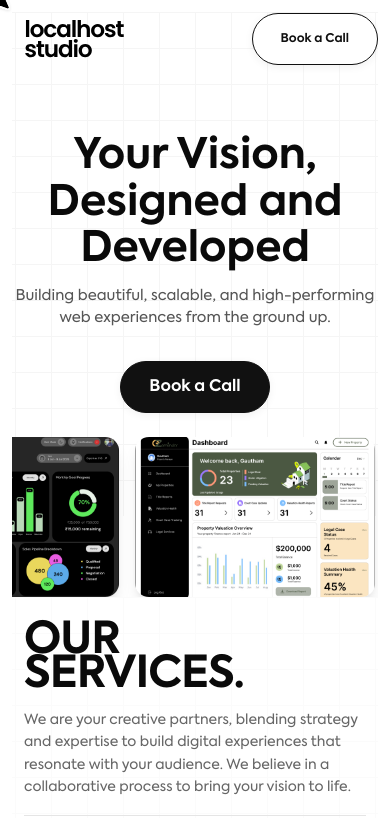
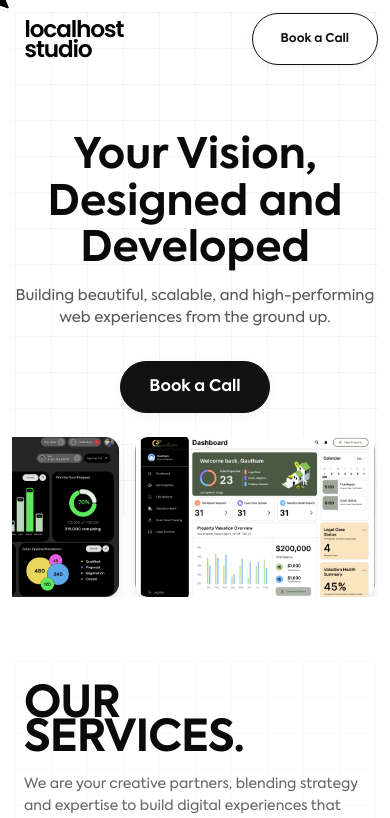
Before and after one commit to Gautham28/localhoststudio, a Next.js app: page / in a window 390 px wide. Shown: the top 818 px of the page. Built offline with nearby package versions, Linux system fonts and the light colour scheme; grey boxes are pictures that could not be loaded.

Commit message:
final v-3

```diff
--- a/src/app/globals.css
+++ b/src/app/globals.css
@@ -146,6 +146,9 @@ body {
   .hero-section {
     min-height: auto !important;
   }
+  .hero-slider {
+    margin-bottom: 64px !important; /* space above Services on mobile */
+  }
   /* Mobile-only: tighten space before Services */
   .services-section {
     padding-top: 24px !important; /* controlled here, not inline */
--- a/src/components/Hero.tsx
+++ b/src/components/Hero.tsx
@@ -185,7 +185,7 @@ export default function Hero() {
           </motion.div>
 
           {/* 3D Slider below the Book a Call button */}
-		  <motion.div style={{ marginTop: isMobile ? '24px' : '64px' }} variants={item}>
+		  <motion.div className="hero-slider" style={{ marginTop: isMobile ? '24px' : '64px' }} variants={item}>
             <Slider3D images={sliderImages} />
           </motion.div>
         </motion.div>
```
